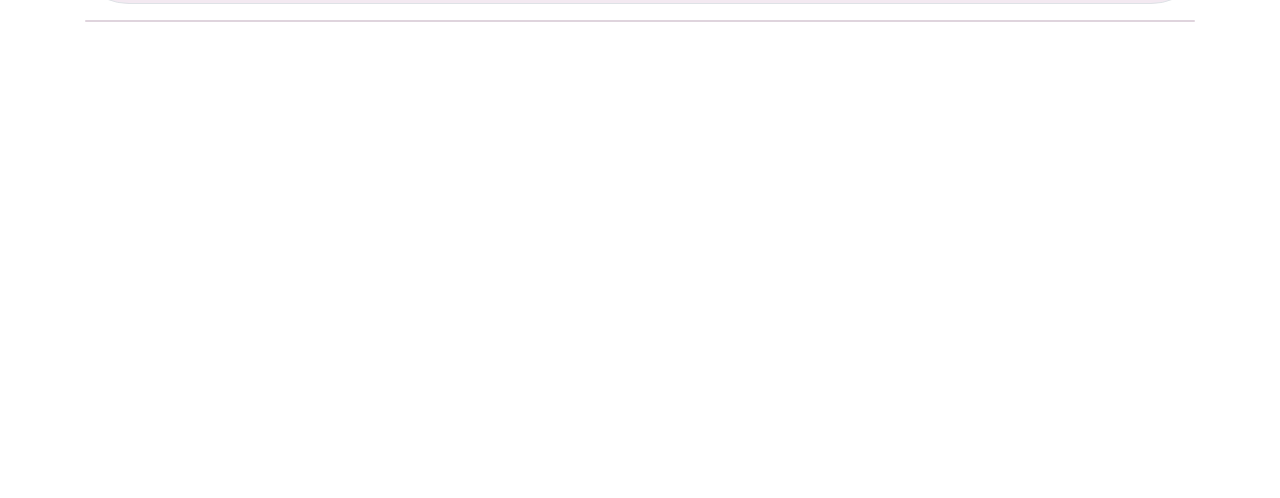
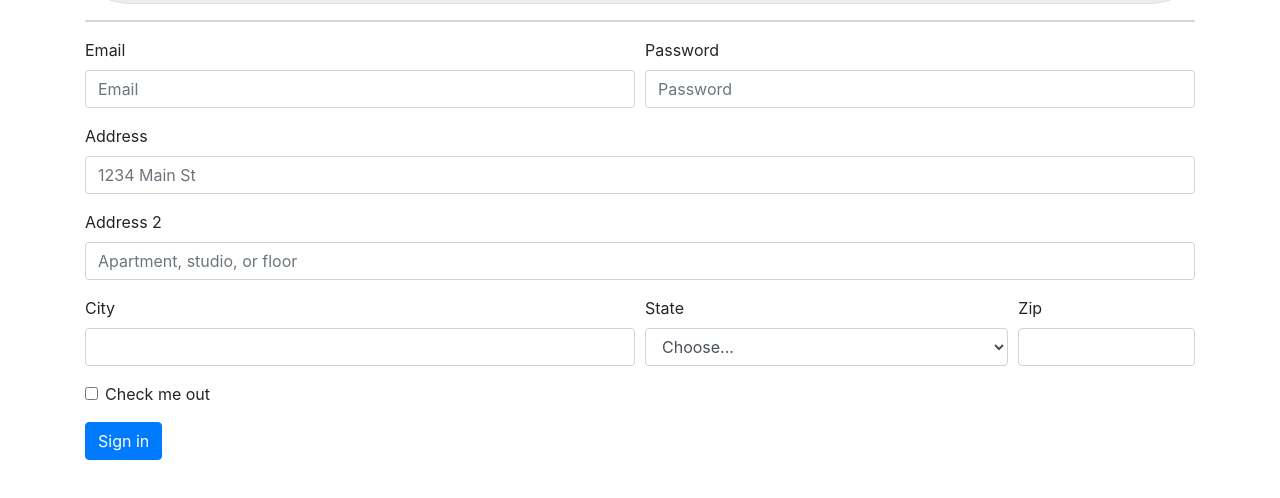
Before and after one commit to MattByTheWay/MathieuBotwin_5_06052021, a website: page panier.html in a window 1280 px wide. Shown: the part 138-636 px from the top of the page. Drawn offline with nearby package versions, Linux system fonts and the light colour scheme.

Commit message:
Panier 1.3

```diff
--- a/JS/basket.js
+++ b/JS/basket.js
@@ -46,7 +46,7 @@ for (let i = 0; i < shoppingBasket.length; i++) {
     let newButton = document.createElement("button");
     newButton.type = "button";
     newButton.id = "buttonid"+i;
-    newButton.classList.add("btn", "btn-primary");
+    newButton.classList.add("btn", "btn-danger");
     newButton.textContent = "Supprimer le produit";
     document.getElementById("productBody"+i).appendChild(newButton);
 
--- a/panier.html
+++ b/panier.html
@@ -43,6 +43,55 @@
                 </div>
             </div>
 
+            <form>
+                <div class="form-row">
+                  <div class="form-group col-md-6">
+                    <label for="inputEmail4">Email</label>
+                    <input type="email" class="form-control" id="inputEmail4" placeholder="Email">
+                  </div>
+                  <div class="form-group col-md-6">
+                    <label for="inputPassword4">Password</label>
+                    <input type="password" class="form-control" id="inputPassword4" placeholder="Password">
+                  </div>
+                </div>
+                <div class="form-group">
+                  <label for="inputAddress">Address</label>
+                  <input type="text" class="form-control" id="inputAddress" placeholder="1234 Main St">
+                </div>
+                <div class="form-group">
+                  <label for="inputAddress2">Address 2</label>
+                  <input type="text" class="form-control" id="inputAddress2" placeholder="Apartment, studio, or floor">
+                </div>
+                <div class="form-row">
+                  <div class="form-group col-md-6">
+                    <label for="inputCity">City</label>
+                    <input type="text" class="form-control" id="inputCity">
+                  </div>
+                  <div class="form-group col-md-4">
+                    <label for="inputState">State</label>
+                    <select id="inputState" class="form-control">
+                      <option selected>Choose...</option>
+                      <option>...</option>
+                    </select>
+                  </div>
+                  <div class="form-group col-md-2">
+                    <label for="inputZip">Zip</label>
+                    <input type="text" class="form-control" id="inputZip">
+                  </div>
+                </div>
+                <div class="form-group">
+                  <div class="form-check">
+                    <input class="form-check-input" type="checkbox" id="gridCheck">
+                    <label class="form-check-label" for="gridCheck">
+                      Check me out
+                    </label>
+                  </div>
+                </div>
+                <button type="submit" class="btn btn-primary">Sign in</button>
+              </form>
+
+            </div>
+
             <script src="JS/fonction.js"></script>
             <script src="JS/basket.js"></script>
                 <!-- jQuery first, then Popper.js, then Bootstrap JS -->
```
